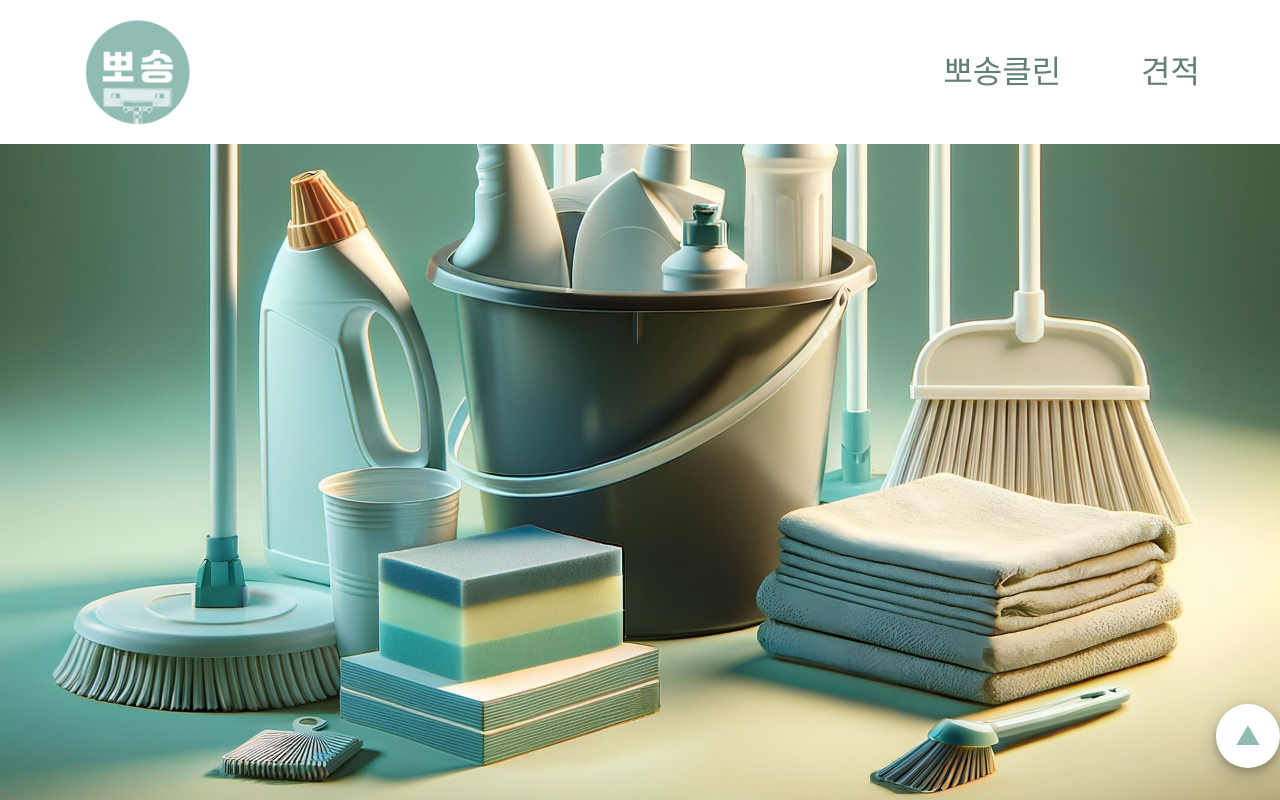
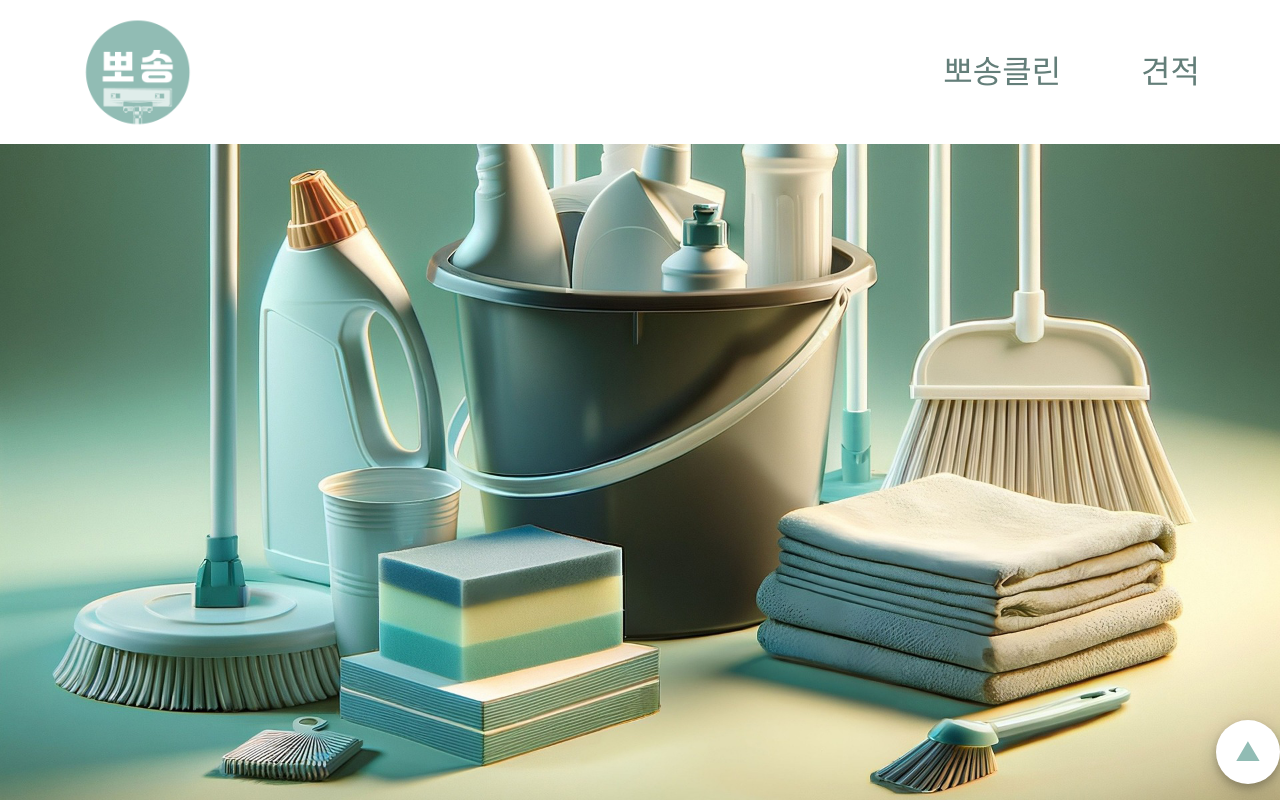
Before and after one commit to 99narii/clean, a React (Create React App) app: page / in a window 1280 px wide. Built offline with nearby package versions, Linux system fonts and the light colour scheme; a web font is replaced by a local one.

Commit message:
top 버튼 위치 수정

```diff
--- a/src/Components/Top/style.css
+++ b/src/Components/Top/style.css
@@ -13,12 +13,12 @@
 }
 .top_btn {
   background-color: #fff;
-  width: 3rem;
-  height: 3rem;
+  width: 2.5rem;
+  height: 2.5rem;
   border-radius: 3rem;
   position: fixed;
-  bottom: 2rem;
-  right: 2rem;
+  bottom: 1rem;
+  right: 1rem;
   display: flex;
   justify-content: center;
   align-items: center;
--- a/src/Components/Top/style.scss
+++ b/src/Components/Top/style.scss
@@ -2,12 +2,12 @@
 
 .top_btn {
     background-color: #fff;
-    width: 3rem;
-    height: 3rem;
+    width: 2.5rem;
+    height: 2.5rem;
     border-radius: 3rem;
     position: fixed;
-    bottom: 2rem;
-    right: 2rem;
+    bottom: 1rem;
+    right: 1rem;
     display: flex;
     justify-content: center;
     align-items: center;
```
Also changed, not shown: 1 other file (tests, documents, lock files or other folders).
